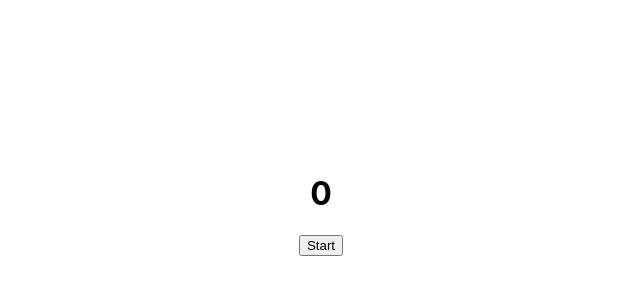
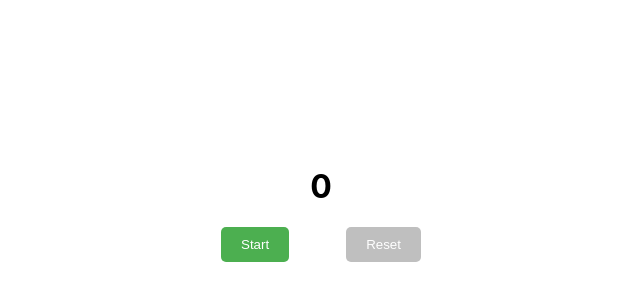
Before and after one commit to f1reball/timer_concept, a React (Create React App) app: page / in a window 1280 px wide. Shown: the part 196-496 px from the top of the page, without its empty margins (319-959 px from the left). Built offline with nearby package versions, Linux system fonts and the light colour scheme.

Commit message:
added styling for buttons disable lock

```diff
--- a/src/components/timer.css
+++ b/src/components/timer.css
@@ -4,3 +4,40 @@
     align-items: center;
     flex-direction: column;
 }
+
+.ButtonWrapper {
+    width: 200px;
+    display: flex;
+    align-items: center;
+    justify-content: space-between;
+}
+
+.Button_Green {
+    background-color:#4CAF50;
+    border: none;
+	border-radius: 5px;
+	color:#ffffff;
+	padding: 10px 20px 10px 20px;
+    transition-duration: 0.2s;
+}
+
+.Button_Green:hover {
+    background-color:#3e8e41;
+}
+
+.Button_Red {
+    background-color:#f44336;
+    border: none;
+	border-radius: 5px;
+	color:#ffffff;
+	padding: 10px 20px 10px 20px;
+    transition-duration: 0.2s;
+}
+
+.Button_Red:hover {
+    background-color: #da190b;
+}
+
+.Button_Red:disabled {
+    background-color: #bfbfbf;
+}
--- a/src/components/timer.js
+++ b/src/components/timer.js
@@ -1,5 +1,5 @@
 import './timer.css'
-import react, { useEffect, useState } from "react";
+import React, { useEffect, useState } from "react";
 
 function Timer() {
     const [time, setTime] = useState(0)
@@ -42,11 +42,14 @@ function Timer() {
             <div>
                 <h1>{time}</h1>
             </div>
-            <div>
-                <button onClick={toggle}>{!toggleTimer ? time == 0 ? "Start" : "Resume" : "Stop"}</button>
-                { time != 0 && !toggleTimer &&
-                    <button onClick={Reset}>Reset</button>
-                }
+            <div className='ButtonWrapper'>
+
+                <button onClick={toggle} className={toggleTimer ? "Button_Red" : "Button_Green"}>
+                    {!toggleTimer ? time === 0 ? "Start" : "Resume" : "Stop"}
+                </button>
+
+                <button disabled={time == 0 || toggleTimer} className="Button_Red" onClick={Reset}>Reset</button>
+
             </div>
         </div>
     );
```
